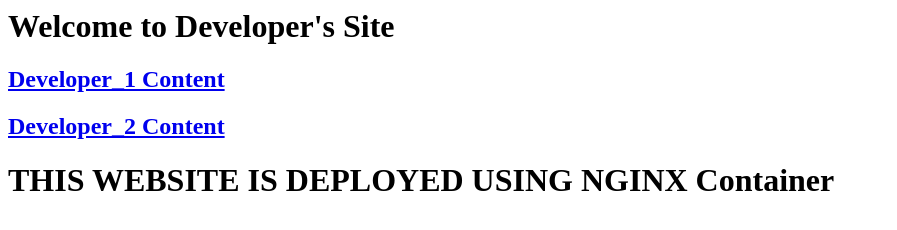
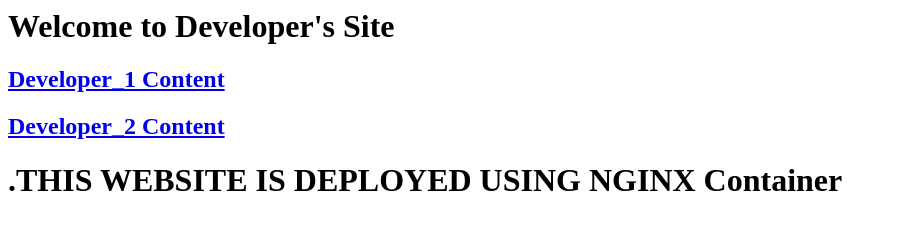
Before and after one commit to STARDITISS/project, a plain HTML site: page index.html in a window 1280 px wide. Shown: the whole page, without its empty margins (0-897 px from the left). Drawn offline with Linux system fonts and the light colour scheme.

Commit message:
FRESH UPDATE

```diff
--- a/index.html
+++ b/index.html
@@ -1,4 +1,4 @@
 <h1> Welcome to Developer's Site </h1>
 <h2> <a href="one.html"> Developer_1 Content </a> </h2>
 <h2> <a href="two.html"> Developer_2 Content </a> </h2>
-<h1> THIS WEBSITE IS DEPLOYED USING NGINX Container </h1>
+<h1> .THIS WEBSITE IS DEPLOYED USING NGINX Container </h1>
```
